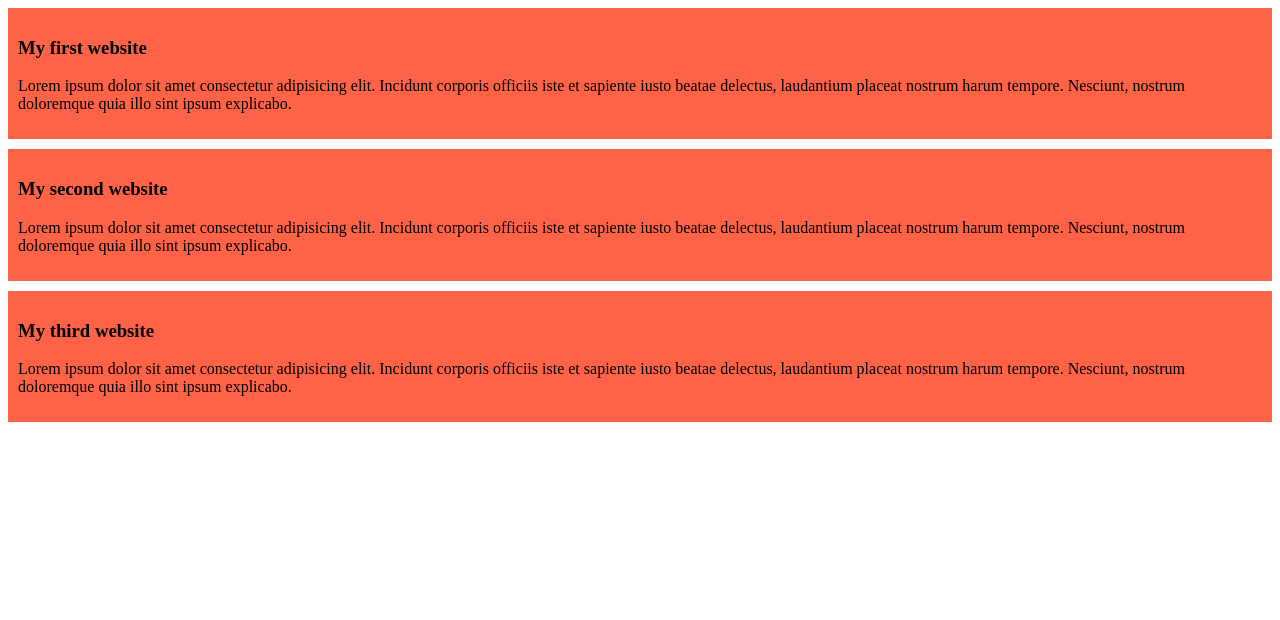
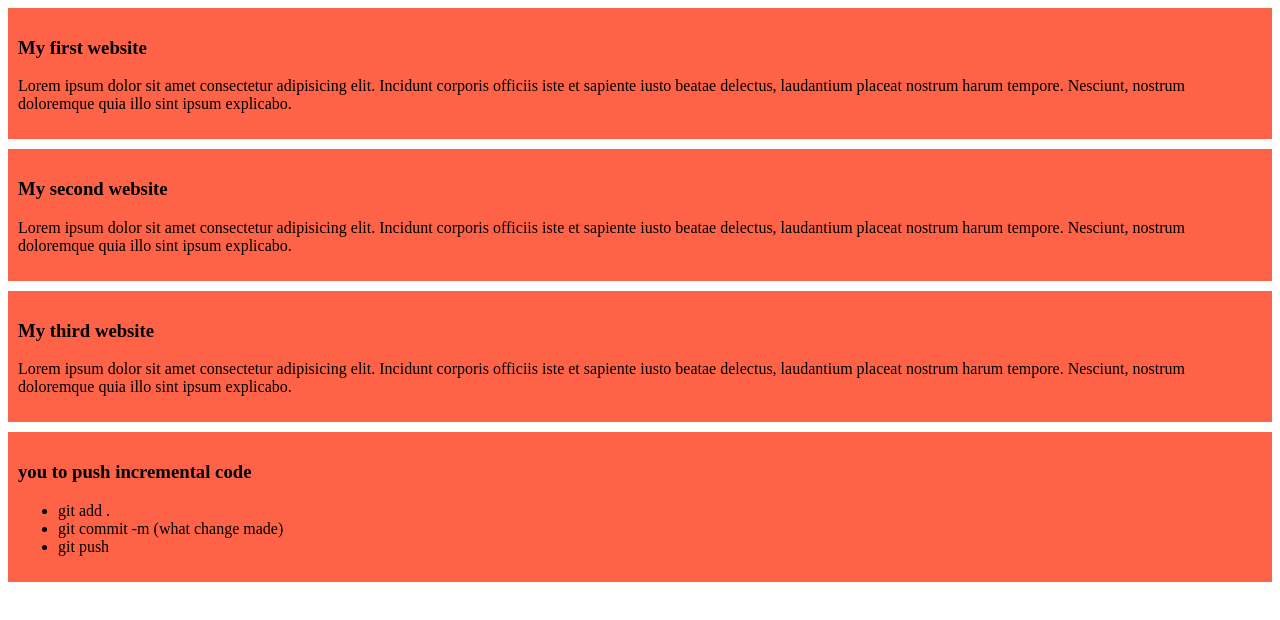
Before and after one commit to Abdulaliarafat/my-first-github-repo, a plain HTML site: page index.html in a window 1280 px wide. Drawn offline with Linux system fonts and the light colour scheme.

Commit message:
added ui list in website

```diff
--- a/index.html
+++ b/index.html
@@ -25,5 +25,13 @@
             Lorem ipsum dolor sit amet consectetur adipisicing elit. Incidunt corporis officiis iste et sapiente iusto beatae delectus, laudantium placeat nostrum harum tempore. Nesciunt, nostrum doloremque quia illo sint ipsum explicabo.
         </p>
     </div>
+    <div>
+        <h3>you to push incremental code</h3>
+        <ul>
+            <li>git add .</li>
+            <li>git commit -m (what change made)</li>
+            <li>git push</li>
+        </ul>
+    </div>
 </body>
 </html>
```
